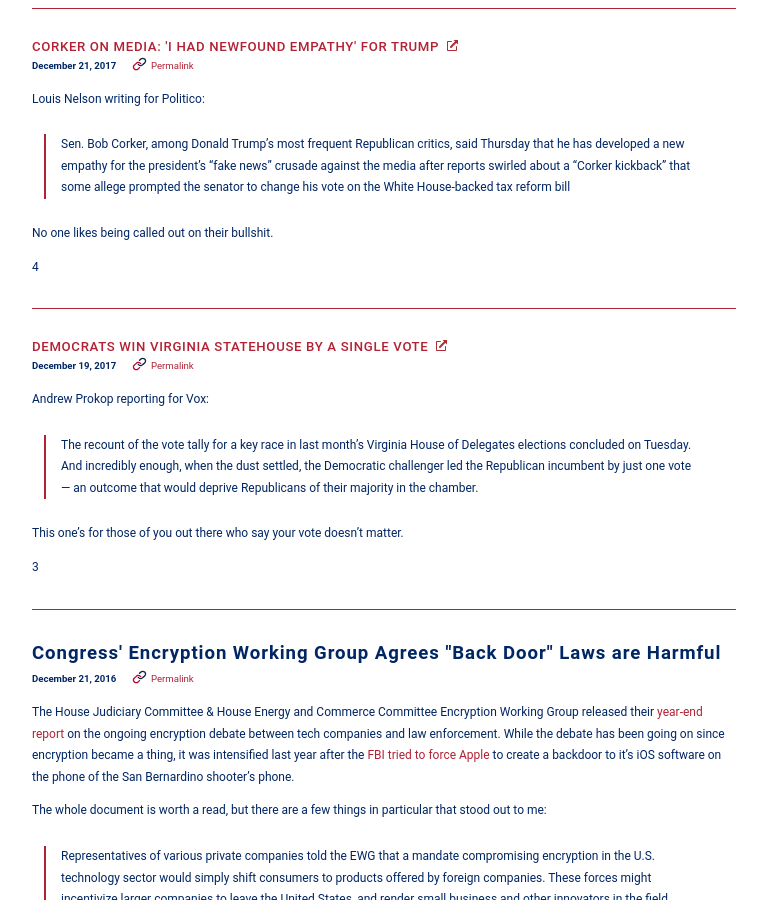
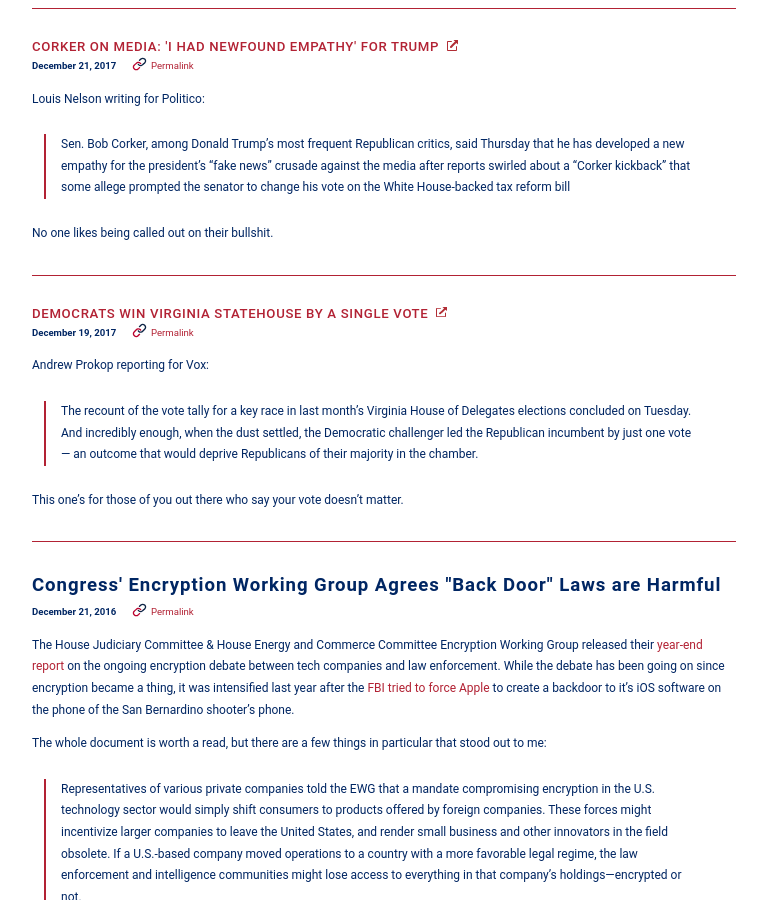
Before and after one commit to dragonamiKB/github.io, a Jekyll site: the page built from index.html, in a window 1280 px wide and 900 px high, scrolled down 4780 px. Shown: the whole window, without its empty margins (256-1023 px from the left). Built offline with Jekyll 4.4.1, drawn with Linux system fonts in a browser that asks for light colours; the list of posts is cut into pages by our own code.

Commit message:
cleaned up some cruft left behind from last push

```diff
--- a/index.html
+++ b/index.html
@@ -33,7 +33,7 @@
             {{- post.content -}}
 
             {%- capture posts_left -%}{{- posts_left | minus: 1 -}}{%- endcapture -%}
-            {{- posts_left -}}
+
             {%- if posts_left != "0" -%}
                <hr />
             {%- endif -%}
@@ -53,6 +53,7 @@
             {{- post.content -}}
 
             {%- capture posts_left -%}{{- posts_left | minus: 1 -}}{%- endcapture -%}
+
             {%- if posts_left != "0" -%}
                <hr />
             {%- endif -%}
```
